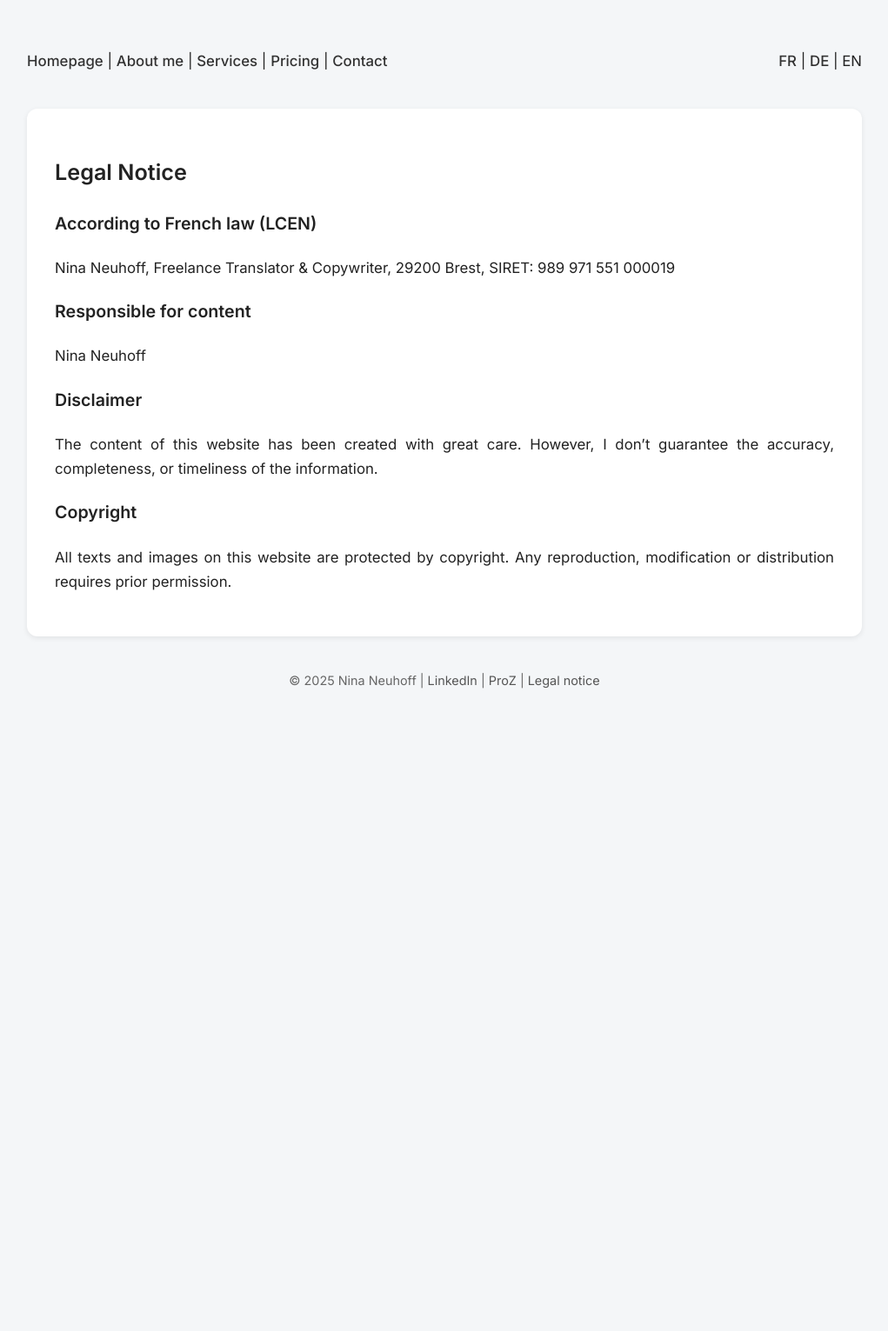
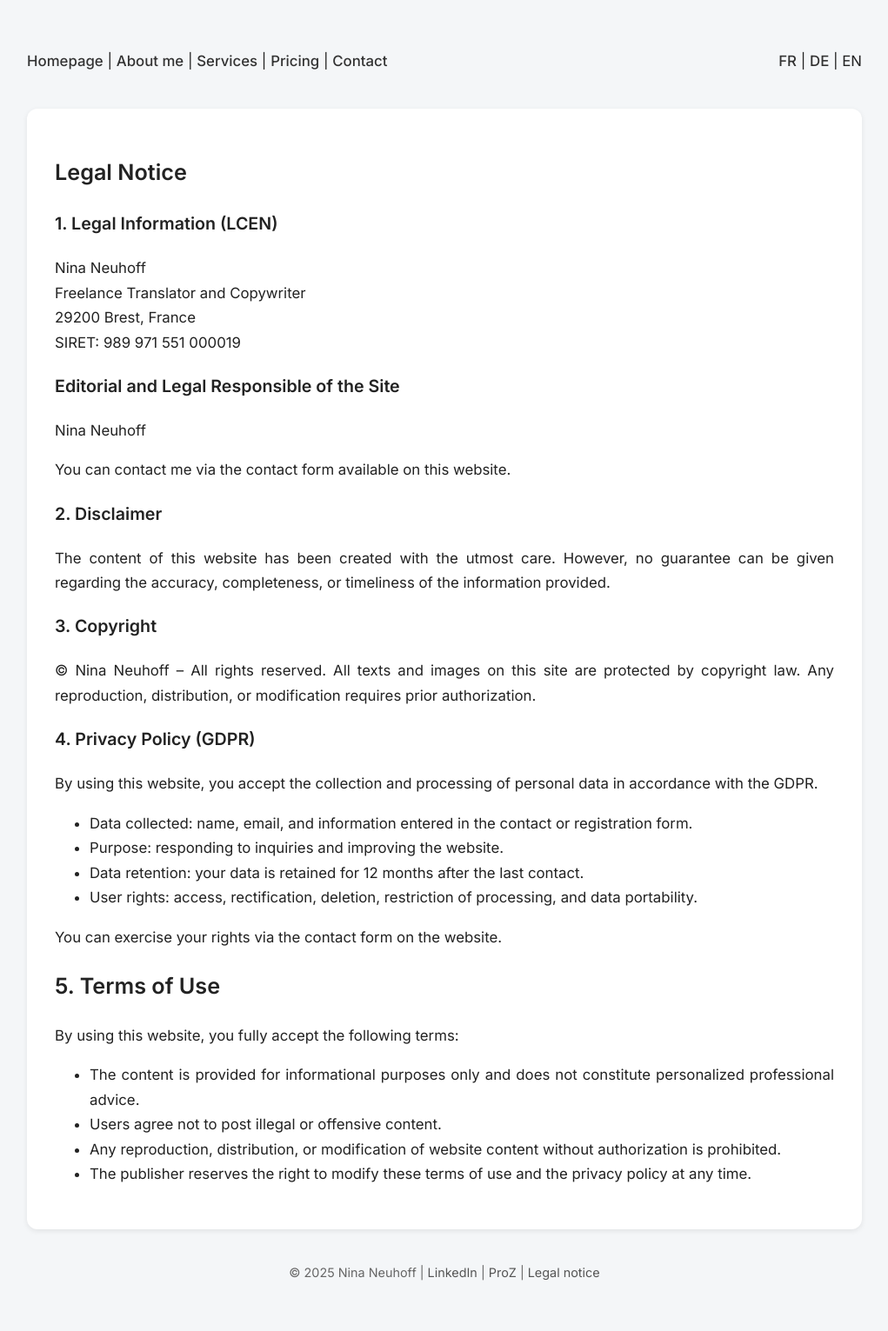
Before and after one commit to nneuhoff/traduction-translation-uebersetzung, a Jekyll site: the page built from en/impressum.md, in a window 1280 px wide. Shown: the whole page at 87% size, without its empty margins (129-1150 px from the left). Built offline with Jekyll 4.4.1, drawn with Linux system fonts in a browser that asks for light colours; before the commit the page ends 900 px from its top, so only the background shows below that.

Commit message:
Update impressum.md

```diff
--- a/en/impressum.md
+++ b/en/impressum.md
@@ -6,18 +6,38 @@ lang: en
 
 ## Legal Notice
 
-
-### According to French law (LCEN)
-Nina Neuhoff,
-Freelance Translator & Copywriter,
-29200 Brest,
+### 1. Legal Information (LCEN)
+Nina Neuhoff
+Freelance Translator and Copywriter
+29200 Brest, France
 SIRET: 989 971 551 000019
 
-### Responsible for content
+### Editorial and Legal Responsible of the Site
 Nina Neuhoff
 
-### Disclaimer
-The content of this website has been created with great care. However, I don't guarantee the accuracy, completeness, or timeliness of the information.
+You can contact me via the contact form available on this website.
 
-### Copyright
-All texts and images on this website are protected by copyright. Any reproduction, modification or distribution requires prior permission.
+### 2. Disclaimer
+The content of this website has been created with the utmost care. However, no guarantee can be given regarding the accuracy, completeness, or timeliness of the information provided.
+
+### 3. Copyright
+© Nina Neuhoff – All rights reserved.
+All texts and images on this site are protected by copyright law. Any reproduction, distribution, or modification requires prior authorization.
+
+### 4. Privacy Policy (GDPR)
+By using this website, you accept the collection and processing of personal data in accordance with the GDPR.
+
+- Data collected: name, email, and information entered in the contact or registration form.
+- Purpose: responding to inquiries and improving the website.
+- Data retention: your data is retained for 12 months after the last contact.
+- User rights: access, rectification, deletion, restriction of processing, and data portability.
+
+You can exercise your rights via the contact form on the website.
+
+## 5. Terms of Use
+By using this website, you fully accept the following terms:
+
+- The content is provided for informational purposes only and does not constitute personalized professional advice.
+- Users agree not to post illegal or offensive content.
+- Any reproduction, distribution, or modification of website content without authorization is prohibited.
+- The publisher reserves the right to modify these terms of use and the privacy policy at any time.
```
